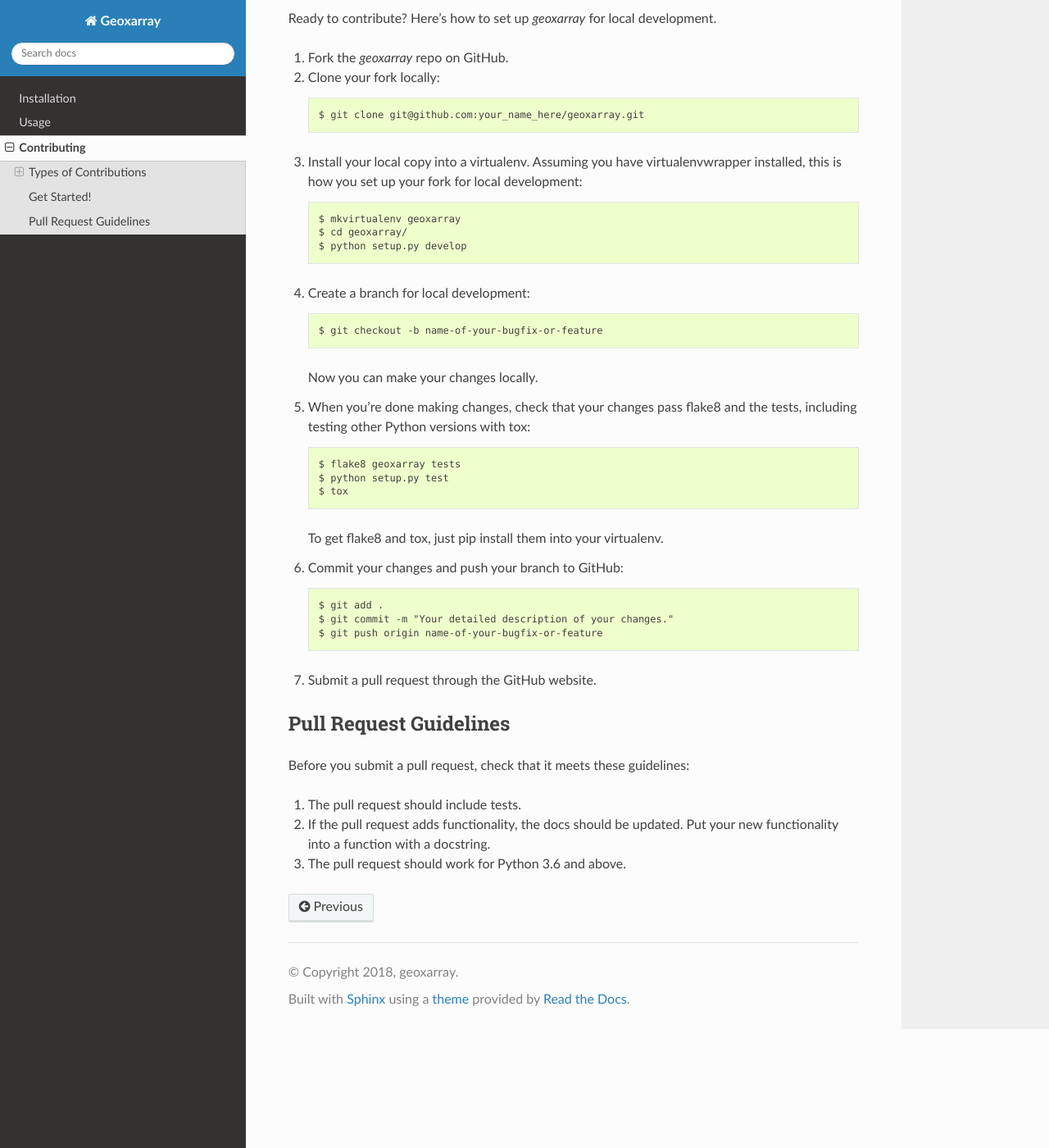
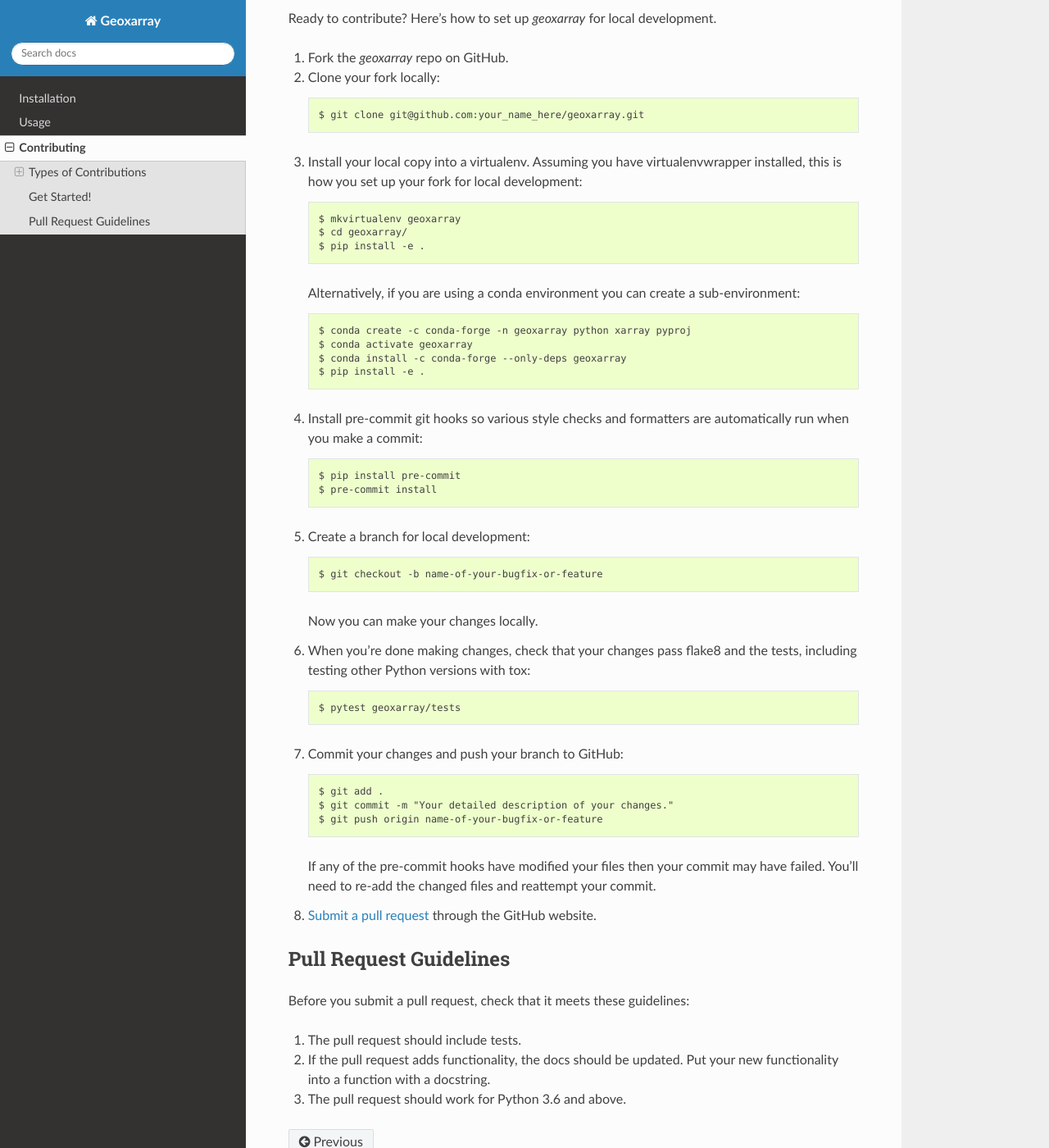
Before and after one commit to geoxarray/geoxarray, a Sphinx documentation site: the page built from docs/source/contributing.rst, in a window 1280 px wide and 1400 px high, scrolled down 1207 px. Shown: the whole window at 82% size. Built offline with Sphinx 7.4.7 and the Read the Docs theme 2.0.0, drawn with Linux system fonts in a browser that asks for light colours; pages that are not in the unit, such as notebooks, are missing from menus.

Commit message:
Updating contributing information to reflect my style more

```diff
--- a/docs/source/contributing.rst
+++ b/docs/source/contributing.rst
@@ -61,33 +61,49 @@
 
     $ git clone git@github.com:your_name_here/geoxarray.git
 
-3. Install your local copy into a virtualenv. Assuming you have virtualenvwrapper installed, this is how you set up your fork for local development::
+3. Install your local copy into a virtualenv. Assuming you have virtualenvwrapper installed,
+   this is how you set up your fork for local development::
 
     $ mkvirtualenv geoxarray
     $ cd geoxarray/
-    $ python setup.py develop
+    $ pip install -e .
 
-4. Create a branch for local development::
+   Alternatively, if you are using a conda environment you can create a
+   sub-environment::
+
+    $ conda create -c conda-forge -n geoxarray python xarray pyproj
+    $ conda activate geoxarray
+    $ conda install -c conda-forge --only-deps geoxarray
+    $ pip install -e .
+
+4. Install pre-commit git hooks so various style checks and formatters are
+   automatically run when you make a commit::
+
+    $ pip install pre-commit
+    $ pre-commit install
+
+5. Create a branch for local development::
 
     $ git checkout -b name-of-your-bugfix-or-feature
 
    Now you can make your changes locally.
 
-5. When you're done making changes, check that your changes pass flake8 and the tests, including testing other Python versions with tox::
+6. When you're done making changes, check that your changes pass flake8 and the tests, including testing other Python versions with tox::
 
-    $ flake8 geoxarray tests
-    $ python setup.py test
-    $ tox
+    $ pytest geoxarray/tests
 
-   To get flake8 and tox, just pip install them into your virtualenv.
-
-6. Commit your changes and push your branch to GitHub::
+7. Commit your changes and push your branch to GitHub::
 
     $ git add .
     $ git commit -m "Your detailed description of your changes."
     $ git push origin name-of-your-bugfix-or-feature
 
-7. Submit a pull request through the GitHub website.
+   If any of the pre-commit hooks have modified your files then your commit
+   may have failed. You'll need to re-add the changed files and reattempt your
+   commit.
+
+8. `Submit a pull request <https://docs.github.com/en/github/collaborating-with-pull-requests/proposing-changes-to-your-work-with-pull-requests/creating-a-pull-request>`_
+   through the GitHub website.
 
 Pull Request Guidelines
 -----------------------
```
